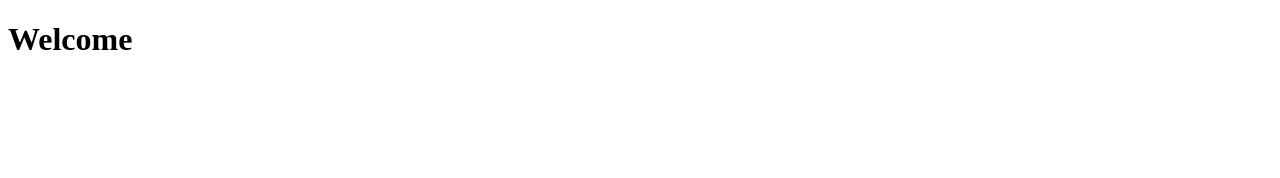
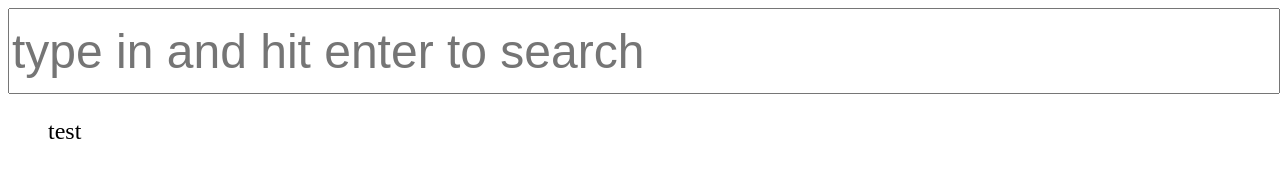
Before and after one commit to brzezinskip/rxjs-playground, a website: page search-gifs/index.html in a window 1280 px wide. Drawn offline with Linux system fonts and the light colour scheme.

Commit message:
simple html structure

```diff
--- a/search-gifs/index.html
+++ b/search-gifs/index.html
@@ -8,6 +8,13 @@
         <script src="./app.js"></script>
     </head>
     <body>
-        <h1>Welcome</h1>
+        <div class="main">
+            <input type="text" name="search-input" class="search-input" placeholder="type in and hit enter to search">
+            <ul class="gifs-list">
+                <li class="gif-element">
+                    <p>test</p>
+                </li>
+            </ul>
+        </div>
     </body>
 </html>
--- a/search-gifs/style.css
+++ b/search-gifs/style.css
@@ -0,0 +1,13 @@
+.main .search-input {
+    height: 80px;
+    width: 100%;
+    font-size: 48px;
+}
+
+.main .gifs-list .gif-element {
+    list-style: none;
+}
+
+.main .gifs-list .gif-element p {
+    font-size: 24px;
+}
```
